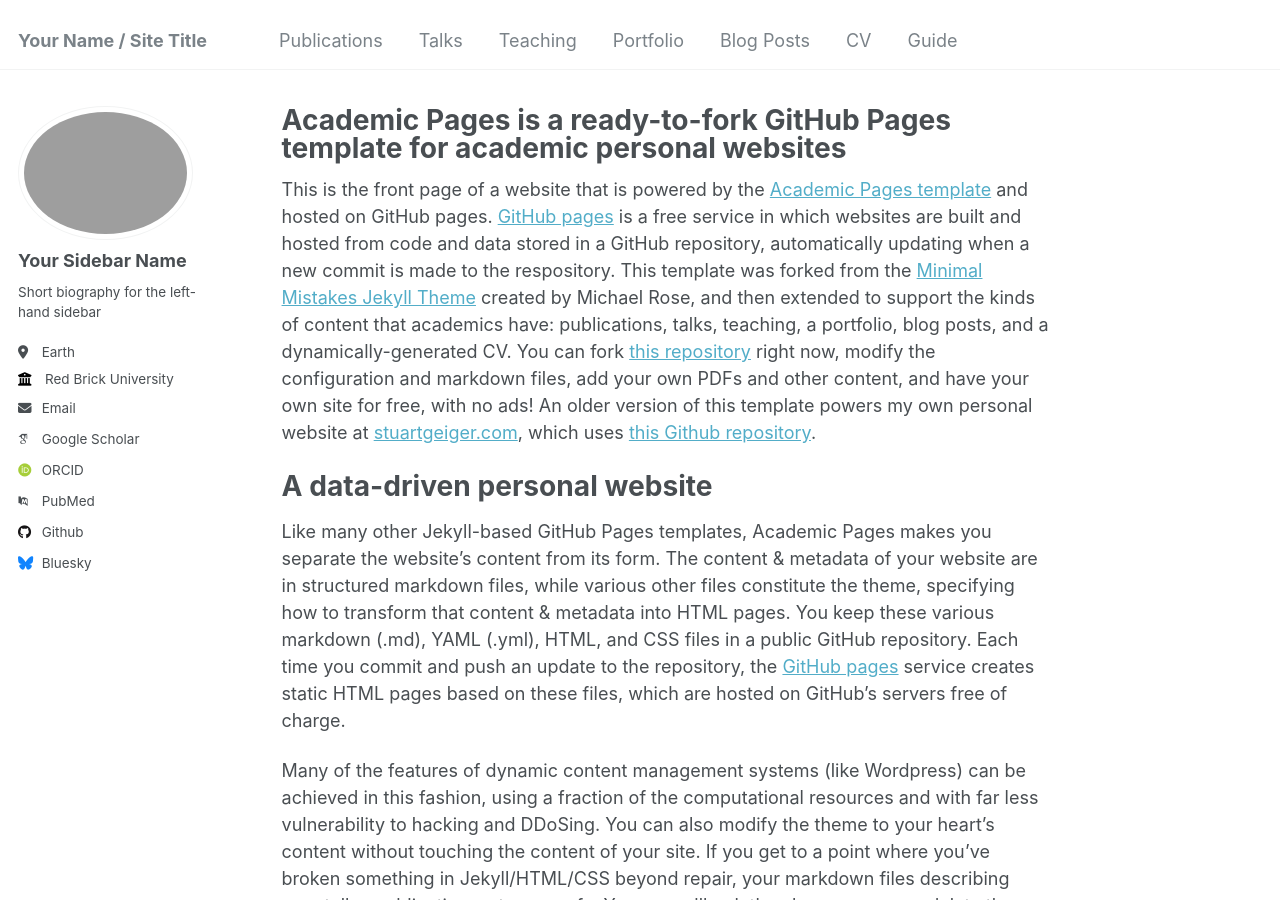
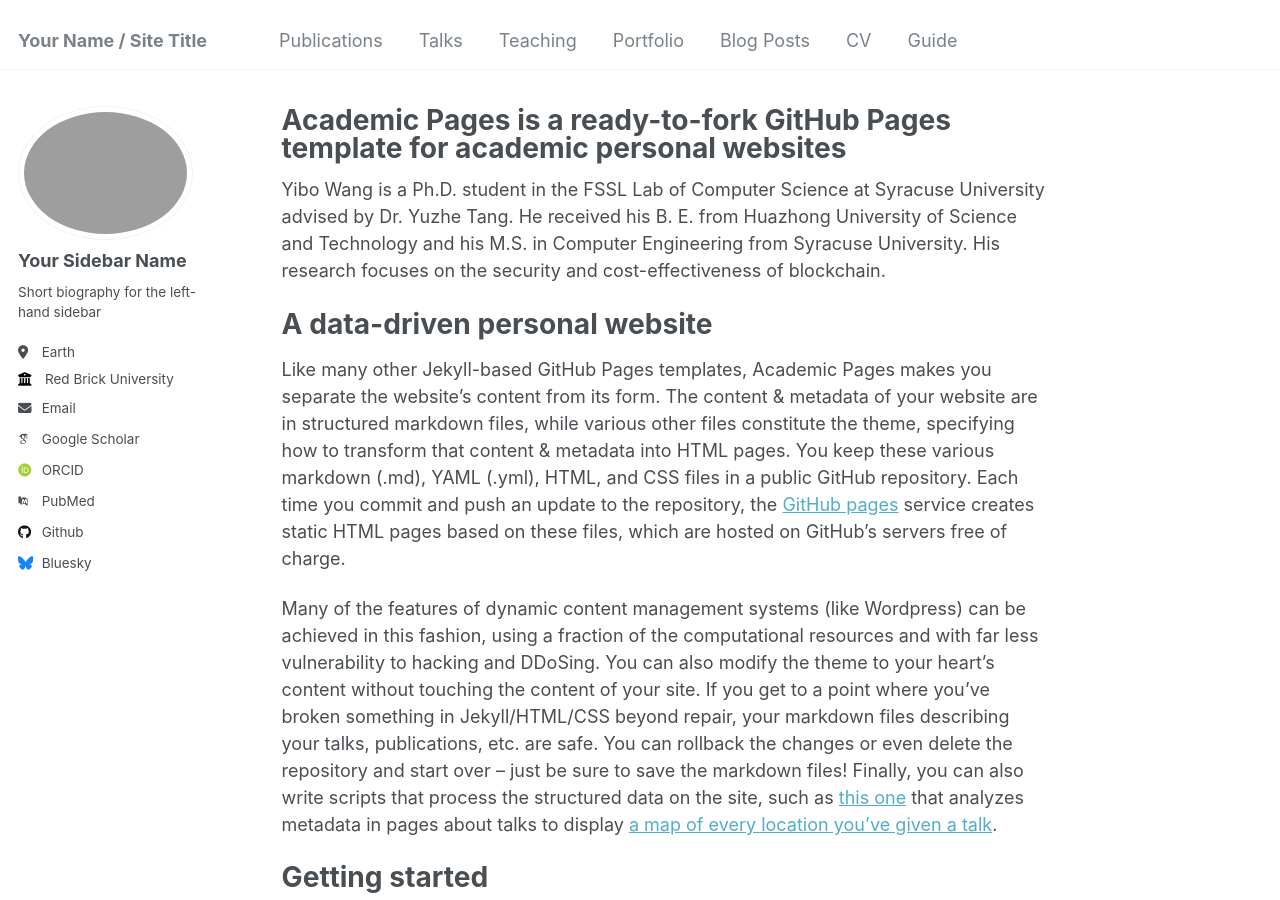
Before and after one commit to wangyibo0308/wangyibo0308.github.io, a Jekyll site: the page built from _pages/about.md, in a window 1280 px wide and 900 px high. Built offline with Jekyll 4.4.1, drawn with Linux system fonts in a browser that asks for light colours; some web fonts are replaced.

Commit message:
Update about.md

```diff
--- a/_pages/about.md
+++ b/_pages/about.md
@@ -7,7 +7,8 @@ redirect_from:
   - /about.html
 ---
 
-This is the front page of a website that is powered by the [Academic Pages template](https://github.com/academicpages/academicpages.github.io) and hosted on GitHub pages. [GitHub pages](https://pages.github.com) is a free service in which websites are built and hosted from code and data stored in a GitHub repository, automatically updating when a new commit is made to the respository. This template was forked from the [Minimal Mistakes Jekyll Theme](https://mmistakes.github.io/minimal-mistakes/) created by Michael Rose, and then extended to support the kinds of content that academics have: publications, talks, teaching, a portfolio, blog posts, and a dynamically-generated CV. You can fork [this repository](https://github.com/academicpages/academicpages.github.io) right now, modify the configuration and markdown files, add your own PDFs and other content, and have your own site for free, with no ads! An older version of this template powers my own personal website at [stuartgeiger.com](http://stuartgeiger.com), which uses [this Github repository](https://github.com/staeiou/staeiou.github.io).
+
+Yibo Wang is a Ph.D. student in the FSSL Lab of Computer Science at Syracuse University advised by Dr. Yuzhe Tang. He received his B. E. from Huazhong University of Science and Technology and his M.S. in Computer Engineering from Syracuse University. His research focuses on the security and cost-effectiveness of blockchain.
 
 A data-driven personal website
 ======
```
